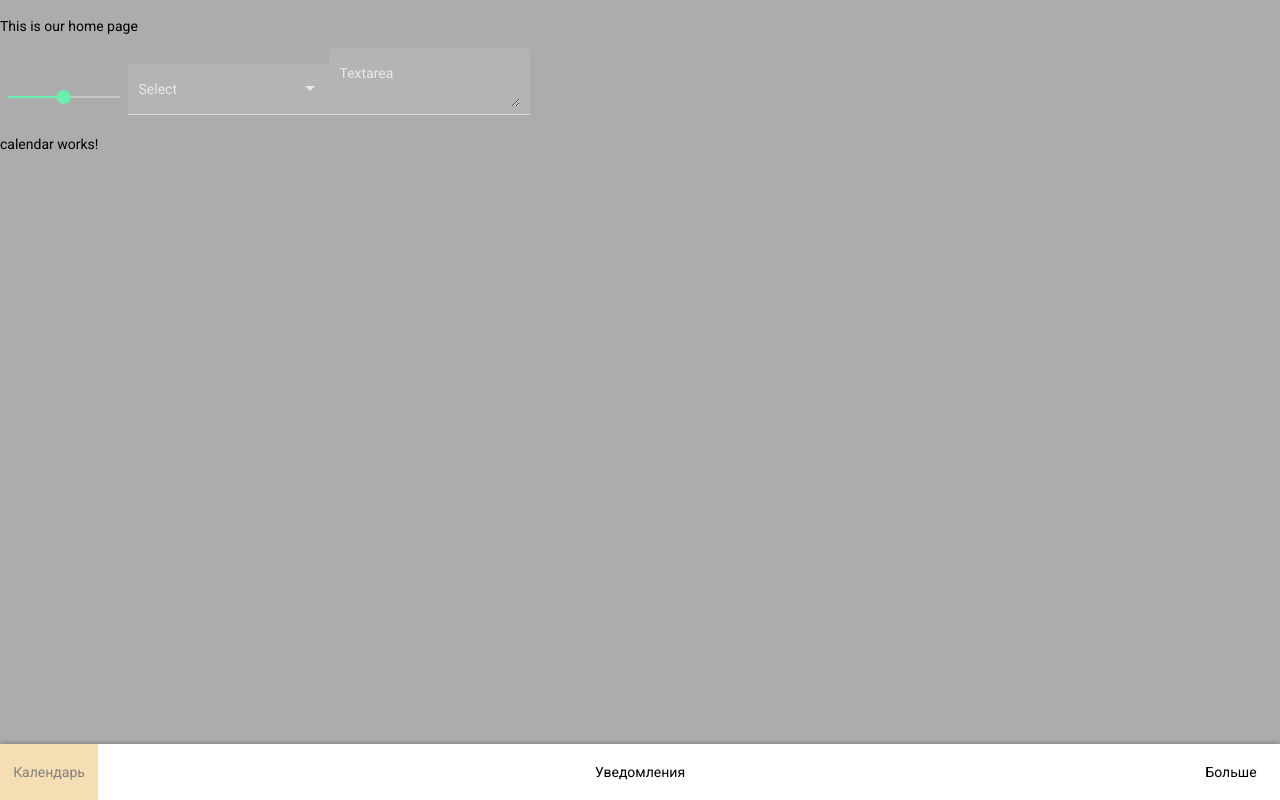
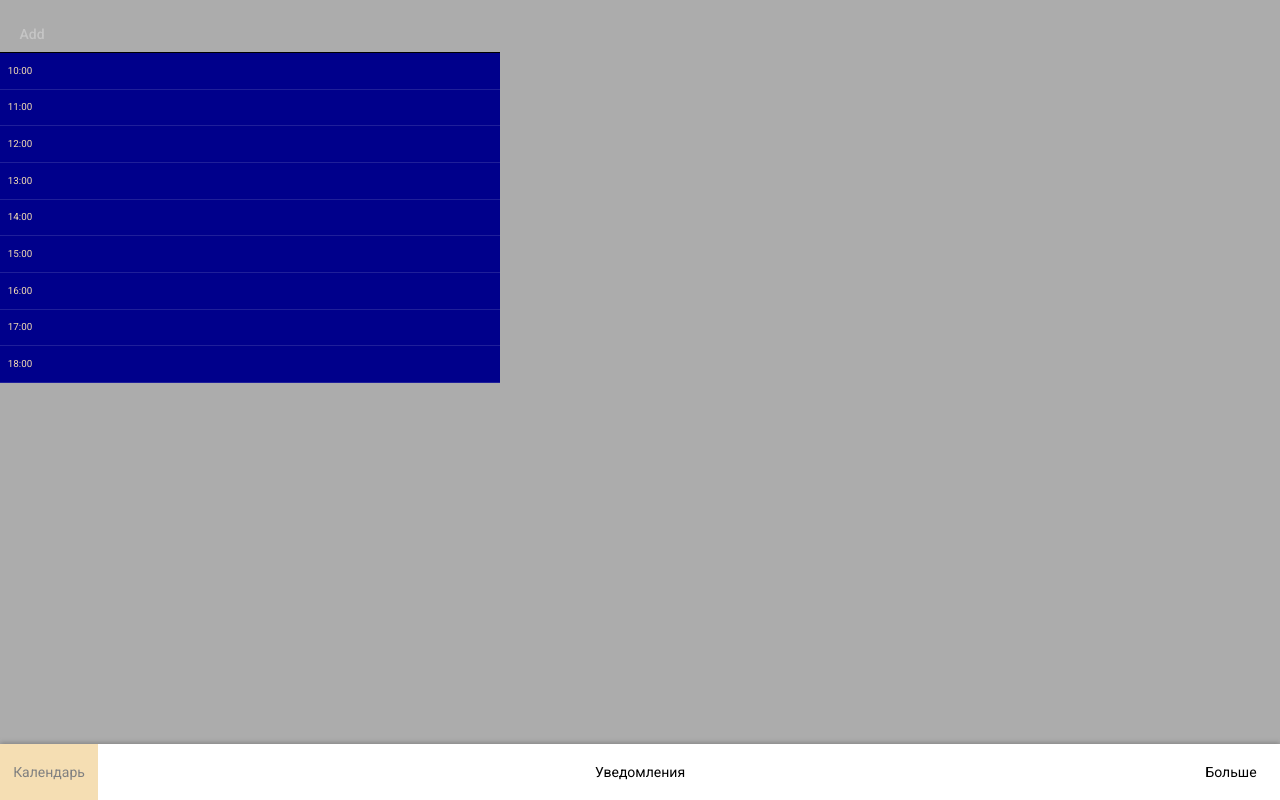
Before and after one commit to egor-rusnak/WorkScheduler, an Angular app in the folder frontend/: page /calendar in a window 1280 px wide. Built offline with nearby package versions, Linux system fonts and the light colour scheme.

Commit message:
added calendar component

```diff
--- a/frontend/src/app/modules/additional/user-edit-list/user-edit-list.component.html
+++ b/frontend/src/app/modules/additional/user-edit-list/user-edit-list.component.html
@@ -1,3 +1,4 @@
+<form>
 	<div class="input-fields">
 		<mat-form-field class="example-full-width" appearance="fill">
 			<mat-label>Name</mat-label>
@@ -11,3 +12,4 @@
 		</mat-form-field>
 		<button mat-raised-button class="save-btn">Save</button>
 	</div>
+</form>
--- a/frontend/src/app/modules/additional/user-edit-list/user-edit-list.component.ts
+++ b/frontend/src/app/modules/additional/user-edit-list/user-edit-list.component.ts
@@ -1,4 +1,5 @@
 import { ChangeDetectionStrategy, Component, OnInit } from '@angular/core';
+import { FormGroup } from '@angular/forms';
 
 @Component({
 	selector: 'app-user-edit-list',
@@ -7,6 +8,8 @@ import { ChangeDetectionStrategy, Component, OnInit } from '@angular/core';
 	changeDetection: ChangeDetectionStrategy.OnPush,
 })
 export class UserEditListComponent implements OnInit {
+	form: FormGroup;
+
 	constructor() {}
 
 	ngOnInit(): void {}
--- /dev/null
+++ b/frontend/src/app/modules/calendar/calendar-view/calendar-view.component.html
@@ -0,0 +1,25 @@
+<button
+	[disabled]="!this.isTouched"
+	mat-button
+	color="primary"
+	(click)="addClick()"
+>
+	Add
+</button>
+<div class="time-table">
+	<div
+		(mousedown)="touchStart($event, time.index)"
+		(touchmove)="touch($event, time.index)"
+		(mouseup)="touchEnd($event, time.index)"
+		(mousemove)="touch($event, time.index)"
+		*ngFor="let time of timedRows"
+	>
+		<div class="row">
+			{{ time.time }}
+			<span *ngIf="this.checkIsInSelection(time.index) || time.billed">
+				Selected
+			</span>
+		</div>
+		<mat-divider></mat-divider>
+	</div>
+</div>
--- /dev/null
+++ b/frontend/src/app/modules/calendar/calendar-view/calendar-view.component.scss
@@ -0,0 +1,17 @@
+.time-table {
+	display: block;
+	width: 100%;
+	max-width: 500px;
+	border-top: 1px solid black;
+	background-color: darkblue;
+	user-select: none;
+}
+.row {
+	color: #f5deb3;
+	padding: 0.8em;
+	font-size: 0.7em;
+	user-select: none;
+}
+.active-class {
+	background-color: rgb(41, 145, 145);
+}
--- /dev/null
+++ b/frontend/src/app/modules/calendar/calendar-view/calendar-view.component.ts
@@ -0,0 +1,89 @@
+import { formatDate } from '@angular/common';
+import {
+	ChangeDetectionStrategy,
+	Component,
+	OnInit,
+	ɵDEFAULT_LOCALE_ID,
+} from '@angular/core';
+
+@Component({
+	selector: 'app-calendar-view',
+	templateUrl: './calendar-view.component.html',
+	styleUrls: ['./calendar-view.component.scss'],
+	changeDetection: ChangeDetectionStrategy.OnPush,
+})
+export class CalendarViewComponent implements OnInit {
+	public timedRows: TimeRow[];
+	constructor() {
+		this.timedRows = [] as TimeRow[];
+		this.initTimedRows();
+	}
+	initTimedRows() {
+		let moveTime: Date = new Date('01-01-0001 10:00');
+		for (let i = 0; i < 9; i++) {
+			moveTime.setHours(10 + i);
+			this.timedRows.push({
+				index: i,
+				time: formatDate(moveTime, 'HH:mm', ɵDEFAULT_LOCALE_ID),
+				billed: false,
+			});
+		}
+	}
+	ngOnInit(): void {}
+
+	//#region View
+	//TODO: REFACTOR THIS SHIT
+	isEnd: boolean = true;
+	public isTouched: boolean = false;
+	public startSelection: number;
+	public endSelection: number;
+	touchStart(event: Event, index: number) {
+		if (this.isTouched) {
+			this.unTouch();
+			return;
+		}
+		this.isTouched = true;
+		this.isEnd = false;
+		this.startSelection = index;
+		this.endSelection = index;
+	}
+	touch(event: Event, index: number) {
+		console.log(index);
+		if (this.isTouched && !this.isEnd) {
+			this.endSelection = index;
+		}
+	}
+	touchEnd(event: Event, index: number) {
+		if (this.isTouched) {
+			this.isEnd = true;
+			this.endSelection = index;
+		}
+	}
+	unTouch() {
+		this.startSelection = -1;
+		this.endSelection = -1;
+		this.isTouched = false;
+		return;
+	}
+	addClick() {
+		this.timedRows.forEach((r, index) => {
+			if (this.checkIsInSelection(index)) {
+				r.billed = true;
+			}
+		});
+		this.unTouch();
+	}
+	public checkIsInSelection(index: number) {
+		return (
+			(index >= this.startSelection && index <= this.endSelection) ||
+			(index <= this.startSelection && index >= this.endSelection)
+		);
+	}
+	//#endregion
+}
+
+class TimeRow {
+	time: string;
+	index: number;
+	billed: boolean;
+}
--- a/frontend/src/app/modules/calendar/calendar.component.html
+++ b/frontend/src/app/modules/calendar/calendar.component.html
@@ -1 +1 @@
-<p>calendar works!</p>
+<app-calendar-view></app-calendar-view>
--- a/frontend/src/app/modules/home/home.component.html
+++ b/frontend/src/app/modules/home/home.component.html
@@ -7,20 +7,6 @@
 	"
 >
 	<h1>{{ name }}</h1>
-	<p>This is our home page</p>
-
-	<mat-slider min="1" max="100" step="1" value="50"></mat-slider>
-	<mat-form-field appearance="fill">
-		<mat-label>Select</mat-label>
-		<mat-select>
-			<mat-option value="one">First option</mat-option>
-			<mat-option value="two">Second option</mat-option>
-		</mat-select>
-	</mat-form-field>
-	<mat-form-field appearance="fill">
-		<mat-label>Textarea</mat-label>
-		<textarea matInput></textarea>
-	</mat-form-field>
 
 	<router-outlet></router-outlet>
 </div>
```
Also changed, not shown: frontend/src/app/modules/calendar/calendar.module.ts (+10 -3 lines), 2 other files (tests, documents, lock files or other folders). Lines whose indentation alone changed are shown as unchanged.
